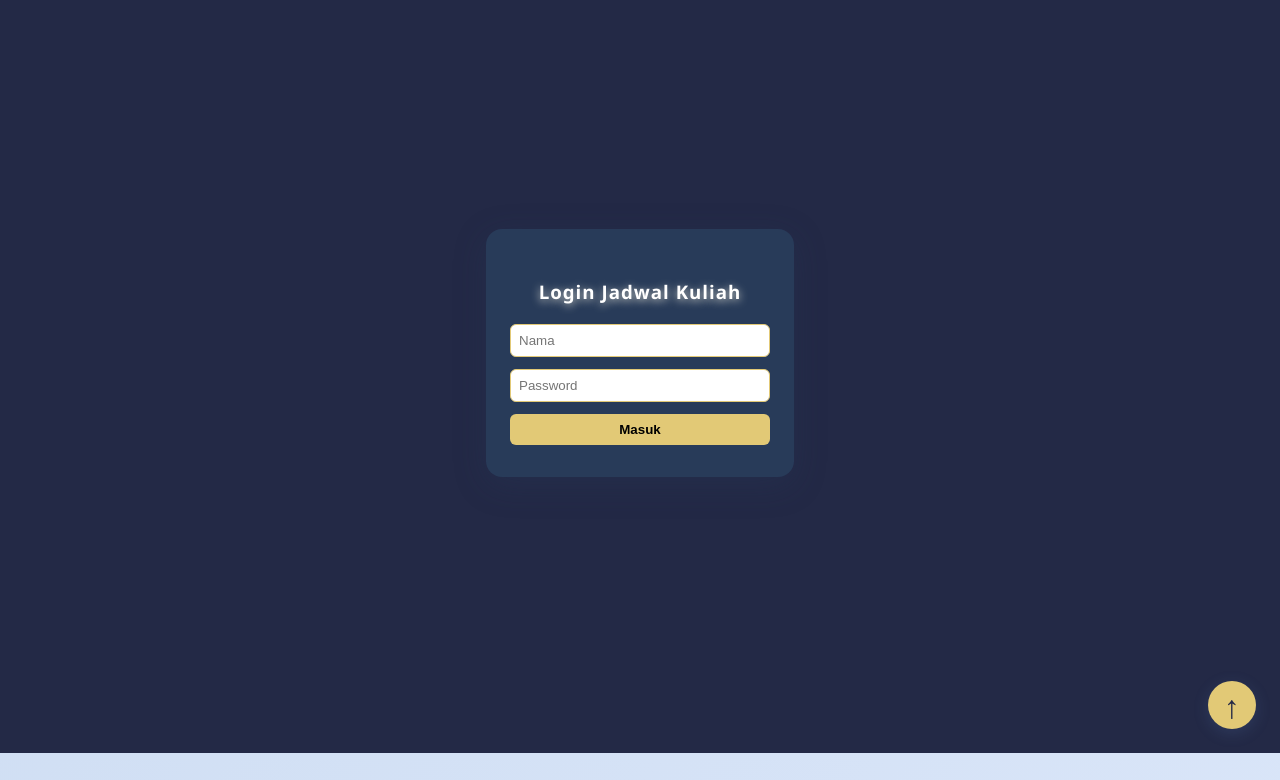
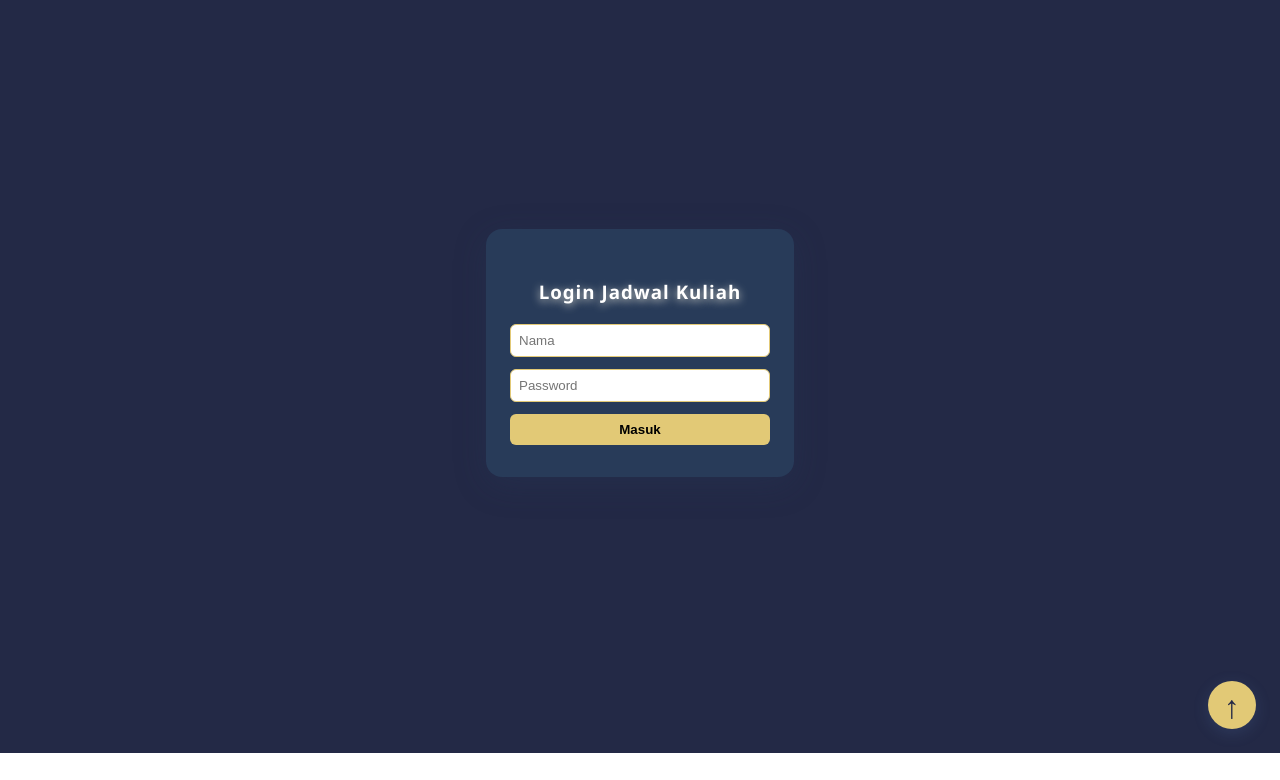
Before and after one commit to riski00153/awal-pertama, a plain HTML site: page index.html in a window 1280 px wide. Shown: the part 47-827 px from the top of the page. After the commit the page ends 800 px from the top, so only its background shows below. Drawn offline with Linux system fonts and the light colour scheme.

Commit message:
Update index.html

```diff
--- a/index.html
+++ b/index.html
@@ -5,6 +5,14 @@
     <meta name="viewport" content="width=device-width, initial-scale=1.0">
     <title>Jadwal Kuliah</title>
     <style>
+        html, body {
+        height: 100%;
+        width: 100%;
+        margin: 0;
+        padding: 0;
+        overflow-x: hidden;
+        box-sizing: border-box;
+    }
         body {
             background: linear-gradient(-45deg, #e0eafc, #cfdef3, #ffeeba, #bfa13b);
             background-size: 400% 400%;
@@ -95,7 +103,6 @@
             letter-spacing: 1px;
             transition: color 0.3s;
         }
-        /* Login overlay */
         #loginBox {
             position:fixed;
             top:0;left:0;width:100vw;height:100vh;
@@ -114,7 +121,6 @@
         #loginForm input {padding:8px;border-radius:6px;border:1px solid #e2c976;}
         #loginForm button {padding:8px;border-radius:6px;background:#e2c976;border:none;font-weight:bold;cursor:pointer;}
         #loginError {color:#ffb3b3;display:none;font-size:0.9em;text-align:center;}
-        /* Toast notification */
         #toast {
             display:none;
             position:fixed;
@@ -129,7 +135,6 @@
             z-index:999;
             font-size:1.1em;
         }
-        /* Floating Action Button */
         .fab {
             position:fixed;
             right:24px;
@@ -148,14 +153,11 @@
             z-index:1000;
             transition: background 0.2s, color 0.2s;
         }
-        /* Responsive */
         @media (max-width: 700px) {
             #jadwalTable, .filter-bar, .search-bar { width: 98%; }
             th, td { font-size: 0.95em; }
             #loginForm { min-width:180px; }
-        }
-        /* Highlight jadwal hari ini */
-        .today-row {
+        }.today-row {
             background: #bfa13b !important;
             color: #fff;
             font-weight: bold;
@@ -168,7 +170,6 @@
     </style>
 </head>
 <body>
-    <!-- Login Overlay -->
     <div id="loginBox">
         <form id="loginForm">
             <h3>Login Jadwal Kuliah</h3>
@@ -178,7 +179,6 @@
             <span id="loginError">Nama atau password salah!</span>
         </form>
     </div>
-    <!-- Toast Notification -->
     <div id="toast">Login Berhasil!</div>
 
     <h3 align="center">Jadwal Kuliah</h3>
@@ -332,16 +332,13 @@
     <div style="width:90%;margin:auto;">
         <h5 id="totalSKS" style="margin:8px 0 0 0;">Total SKS : 23</h5>
     </div>
-    <!-- Floating Action Button -->
     <div class="fab" id="fabTop" title="Kembali ke atas">↑</div>
     <script>
-        // Dark mode otomatis
         const hour = new Date().getHours();
         if (hour >= 18 || hour < 6) {
             document.body.style.background = "linear-gradient(-45deg, #232946, #1a1a2e, #232946, #232946)";
         }
 
-        // Login logic
         const loginBox = document.getElementById('loginBox');
         const loginForm = document.getElementById('loginForm');
         const loginError = document.getElementById('loginError');
@@ -368,7 +365,6 @@
         };
         document.body.style.overflow = "hidden";
 
-        // Filter jadwal & hitung SKS & search
         const filter = document.getElementById('filterHari');
         const searchInput = document.getElementById('searchInput');
         const rows = document.querySelectorAll('#jadwalTable tbody tr');
@@ -386,15 +382,12 @@
                 const hari = row.getAttribute('data-hari');
                 const text = row.innerText.toLowerCase();
                 let visible = true;
-                // Filter hari
                 if (filter.value !== 'ALL' && hari !== filter.value) visible = false;
-                // Search
                 if (search && !text.includes(search)) visible = false;
                 row.classList.remove('today-row');
                 if (visible) {
                     row.style.display = '';
                     sks += parseInt(row.getAttribute('data-sks') || '0');
-                    // Highlight jadwal hari ini
                     if (hari === today) {
                         row.classList.add('today-row');
                         adaHariIni = true;
@@ -411,7 +404,6 @@
         searchInput.addEventListener('input', updateTable);
         updateTable();
 
-        // Floating Action Button ke atas
         document.getElementById('fabTop').onclick = function() {
             window.scrollTo({top:0, behavior:'smooth'});
         };
```
